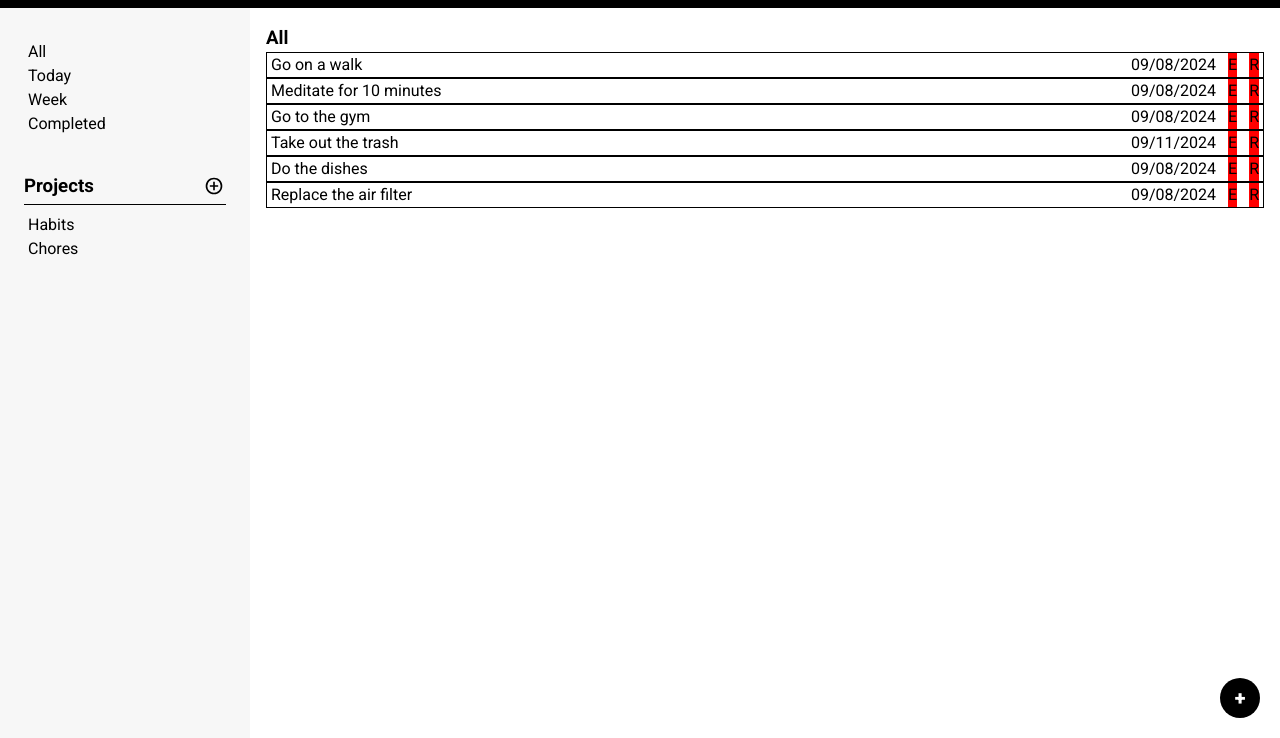
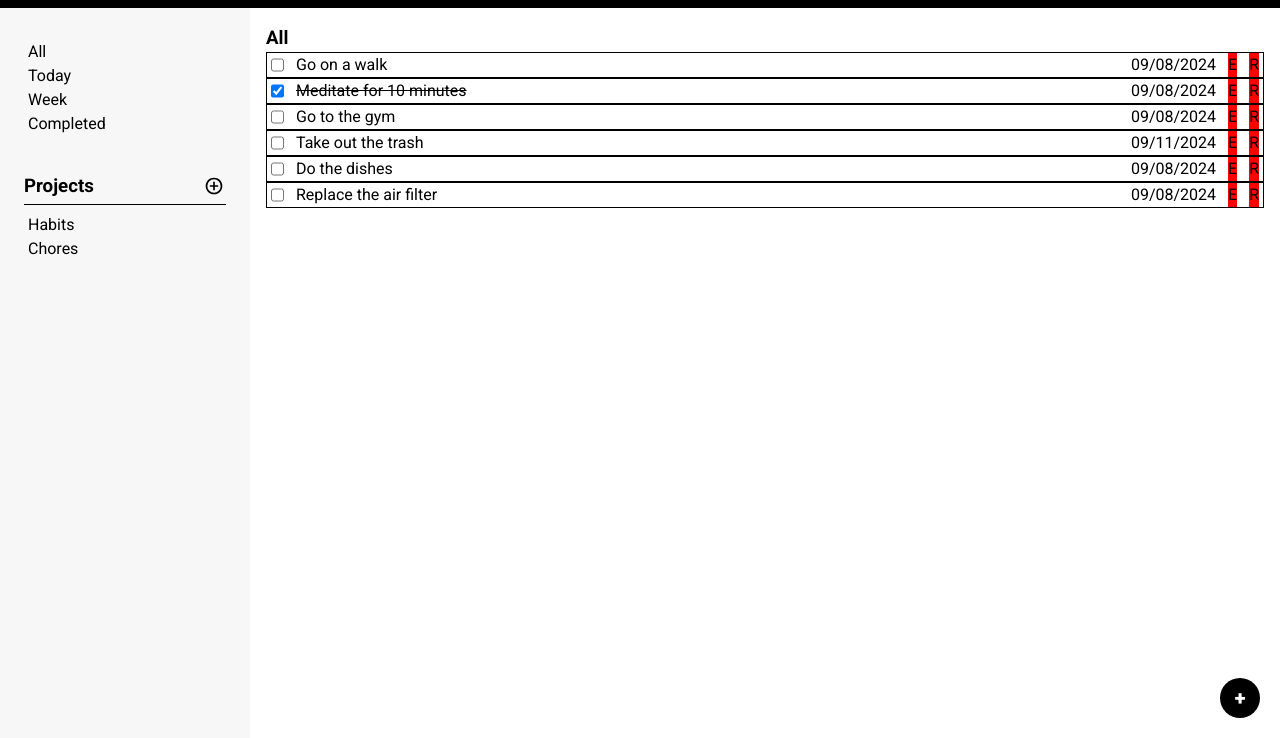
Before and after one commit to tphamdo/todo-list, a website built with webpack: page src/index.html in a window 1280 px wide. Shown: the part 62-800 px from the top of the page. Built offline with nearby package versions, Linux system fonts and the light colour scheme.

Commit message:
Add ability to change done status of todo

```diff
--- a/src/screen-controller.js
+++ b/src/screen-controller.js
@@ -86,7 +86,6 @@ export default function ScreenController() {
         switch(selectedNavItem) {
             case NavItem.ALL:
                 todos = app.getAllTodos();
-                console.log(todos);
                 break;
             case NavItem.TODAY:
                 break;
@@ -108,16 +107,21 @@ export default function ScreenController() {
 
     function createTodoElement(todo) {
         const div = document.createElement('div');
+        const done = document.createElement('input');
         const title = document.createElement('p');
         const dueDate = document.createElement('p');
         const remove = document.createElement('button');
         const edit = document.createElement('button');
 
-        // console.log(todo);
         div.classList.add("todo-item");
+        if (todo.done) div.classList.add("done");
         div.dataset.projectName = todo.projectName;
         div.dataset.id = todo.id;
+        done.setAttribute("type", "checkbox");
+        done.checked = todo.done;
+        done.addEventListener('change', handleTodoDoneStatusChange);
         title.textContent = todo.title;
+        title.classList.add("title");
         dueDate.textContent = format(todo.dueDate, "MM/dd/yyyy");
         dueDate.classList.add("due-date");
         edit.textContent = "E";
@@ -126,6 +130,7 @@ export default function ScreenController() {
         remove.textContent = "R";
         remove.addEventListener('click', handleDeleteTodoItem);
         remove.classList.add("remove");
+        div.appendChild(done);
         div.appendChild(title);
         div.appendChild(dueDate);
         div.appendChild(edit);
@@ -227,10 +232,6 @@ export default function ScreenController() {
         const id = todoElement.dataset.id;
         const todo = app.getTodo(projectName, id);
 
-
-        // console.log(todo);
-        // console.log(todo.title);
-        // console.log(todo.dueDate);
         formHeader.textContent = "Edit ToDo";
         formTitle.value = todo.title
         formDueDate.valueAsDate = todo.dueDate;
@@ -239,11 +240,9 @@ export default function ScreenController() {
         todoDialog.classList.add("active");
         todoDialog.dataset.projectName = projectName;
         todoDialog.dataset.id = id;
-        // console.log(app.getAllTodos());
     }
 
     function handleSubmitEditTodo(event) {
-        console.log("handleSubmitEditTodo");
         event.preventDefault();
 
         const title = event.target.elements.title.value;
@@ -258,7 +257,6 @@ export default function ScreenController() {
             projectName: projectName,
         }
 
-        console.log(todoDialog.dataset.projectName, todoDialog.dataset.id, todo);
         app.editTodo(todoDialog.dataset.projectName, todoDialog.dataset.id, todo);
         overlay.classList.remove("active");
         todoDialog.classList.remove("active");
@@ -271,12 +269,14 @@ export default function ScreenController() {
     function handleDeleteTodoItem(event) {
         const projectName = event.currentTarget.parentElement.dataset.projectName;
         const id = event.currentTarget.parentElement.dataset.id;
-        console.log("proj:", projectName, typeof(projectName));
-        console.log("id:", id, typeof(id));
+        app.deleteTodo(projectName, id);
+        updateScreen();
+    }
 
-        console.log("todos:", app.getProject("Habits").todos);
-        app.deleteTodo(projectName, id);
-        console.log("todos:", app.getProject("Habits").todos);
+    function handleTodoDoneStatusChange(event) {
+        const projectName = event.currentTarget.parentElement.dataset.projectName;
+        const id = event.currentTarget.parentElement.dataset.id;
+        app.editTodo(projectName, id, { done: this.checked });
         updateScreen();
     }
 
--- a/src/styles.css
+++ b/src/styles.css
@@ -279,3 +279,7 @@ input[type="submit"] {
     background-color: red;
   }
 }
+
+.todo-item.done .title {
+  text-decoration: line-through;
+}
```
